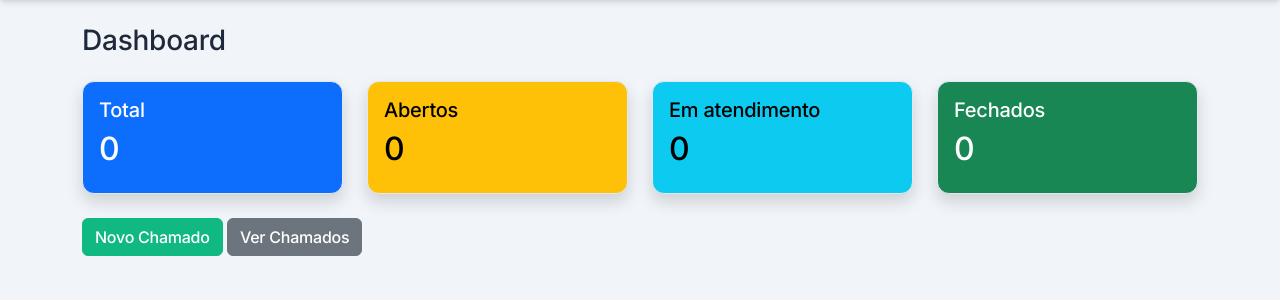
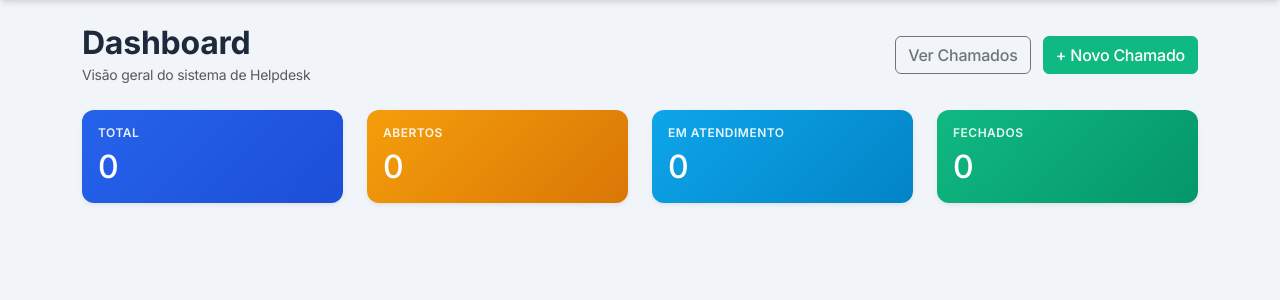
Before and after one commit to filipecrysthian/helpdesk-engenharia, a Flask app: page /dashboard in a window 1280 px wide. Shown: the part 71-371 px from the top of the page. Run offline with Flask 3, Linux system fonts and the light colour scheme; the visitor is signed in with stand-in values (Sample User, id 1); data that the repository does not hold is empty; some libraries are stand-ins or nearby versions.

Commit message:
Frontend update dashboad.html

```diff
--- a/app/templates/dashboard.html
+++ b/app/templates/dashboard.html
@@ -2,49 +2,56 @@
 
 {% block content %}
 
-<h3>Dashboard</h3>
+<div class="d-flex justify-content-between align-items-center mb-4">
+    <div>
+        <h2 class="mb-0 fw-bold">Dashboard</h2>
+        <small class="text-muted">Visão geral do sistema de Helpdesk</small>
+    </div>
+
+    <div>
+        <a href="{{ url_for('main.tickets') }}" class="btn btn-outline-secondary me-2">Ver Chamados</a>
+        <a href="{{ url_for('main.ticket_new') }}" class="btn btn-success">
+            + Novo Chamado
+        </a>
+    </div>
+</div>
 
 <div class="row mt-4">
     <div class="col-md-3">
-        <div class="card text-bg-primary shadow">
+        <div class="card shadow-sm border-0 bg-primary text-white">
             <div class="card-body">
-                <h5>Total</h5>
-                <h2>{{ total_tickets }}</h2>
+                <h6>Total</h6>
+                <h2 class="mb-0">{{ total_tickets }}</h2>
             </div>
         </div>
     </div>
 
     <div class="col-md-3">
-        <div class="card text-bg-warning shadow">
+        <div class="card shadow-sm border-0 bg-warning text-white">
             <div class="card-body">
-                <h5>Abertos</h5>
-                <h2>{{ open_tickets }}</h2>
+                <h6>Abertos</h6>
+                <h2 class="mb-0">{{ open_tickets }}</h2>
             </div>
         </div>
     </div>
 
     <div class="col-md-3">
-        <div class="card text-bg-info shadow">
+        <div class="card shadow-sm border-0 bg-info text-white">
             <div class="card-body">
-                <h5>Em atendimento</h5>
-                <h2>{{ progress_tickets }}</h2>
+                <h6>Em atendimento</h6>
+                <h2 class="mb-0">{{ progress_tickets }}</h2>
             </div>
         </div>
     </div>
 
     <div class="col-md-3">
-        <div class="card text-bg-success shadow">
+        <div class="card shadow-sm border-0 bg-success text-white">
             <div class="card-body">
-                <h5>Fechados</h5>
-                <h2>{{ closed_tickets }}</h2>
+                <h6>Fechados</h6>
+                <h2 class="mb-0">{{ closed_tickets }}</h2>
             </div>
         </div>
     </div>
 </div>
 
-<div class="mt-4">
-    <a href="{{ url_for('main.ticket_new') }}" class="btn btn-success">Novo Chamado</a>
-    <a href="{{ url_for('main.tickets') }}" class="btn btn-secondary">Ver Chamados</a>
-</div>
-
 {% endblock %}
```
